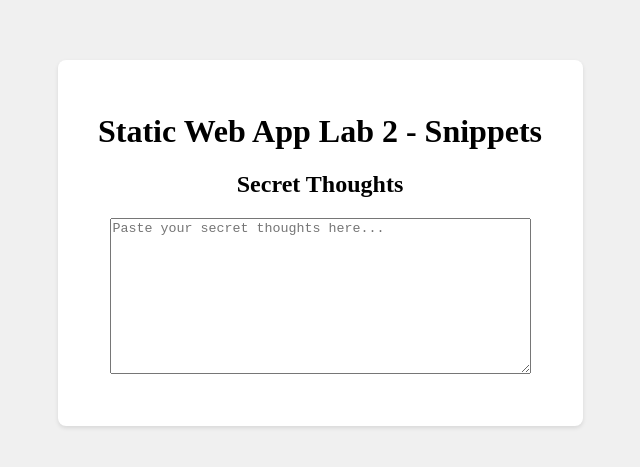
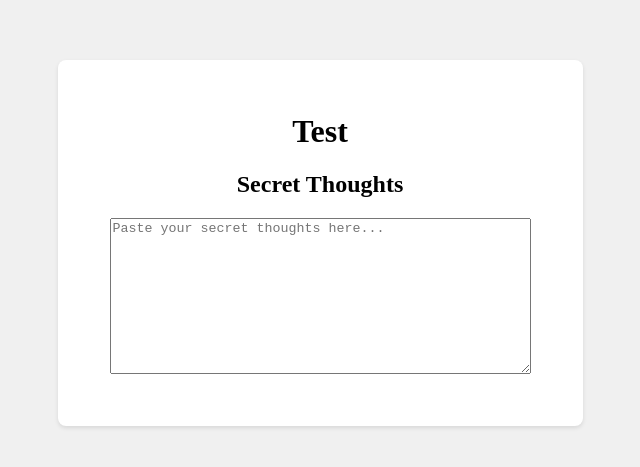
Before and after one commit to LaskowskiMichal98/StaticWebApp-lab4, a plain HTML site: page index.html in a window 1280 px wide. Shown: the part 157-624 px from the top of the page, without its empty margins (320-960 px from the left). Drawn offline with Linux system fonts and the light colour scheme.

Commit message:
Update index.html

```diff
--- a/index.html
+++ b/index.html
@@ -1,6 +1,6 @@
 <html>
   <head>
-    <title>Static Web App Lab 2</title>
+    <title>Test</title>
   </head>
   <body style="display: flex; justify-content: center; align-items: center; min-height: 100vh; margin: 0; background-color: #f0f0f0;">
 <script>
@@ -17,7 +17,7 @@ document.addEventListener("DOMContentLoaded", function () {
 })
 </script>
     <div style="background-color: white; padding: 2rem; border-radius: 8px; box-shadow: 0 2px 4px rgba(0,0,0,0.1); text-align: center;">
-      <h1>Static Web App Lab 2 - Snippets</h1>
+      <h1>Test</h1>
       <div style="margin: 20px;">
         <h2>Secret Thoughts</h2>
         <textarea id="secretThoughts" rows="10" cols="50" placeholder="Paste your secret thoughts here..." style="width: 100%; max-width: 500px;"></textarea>
```
